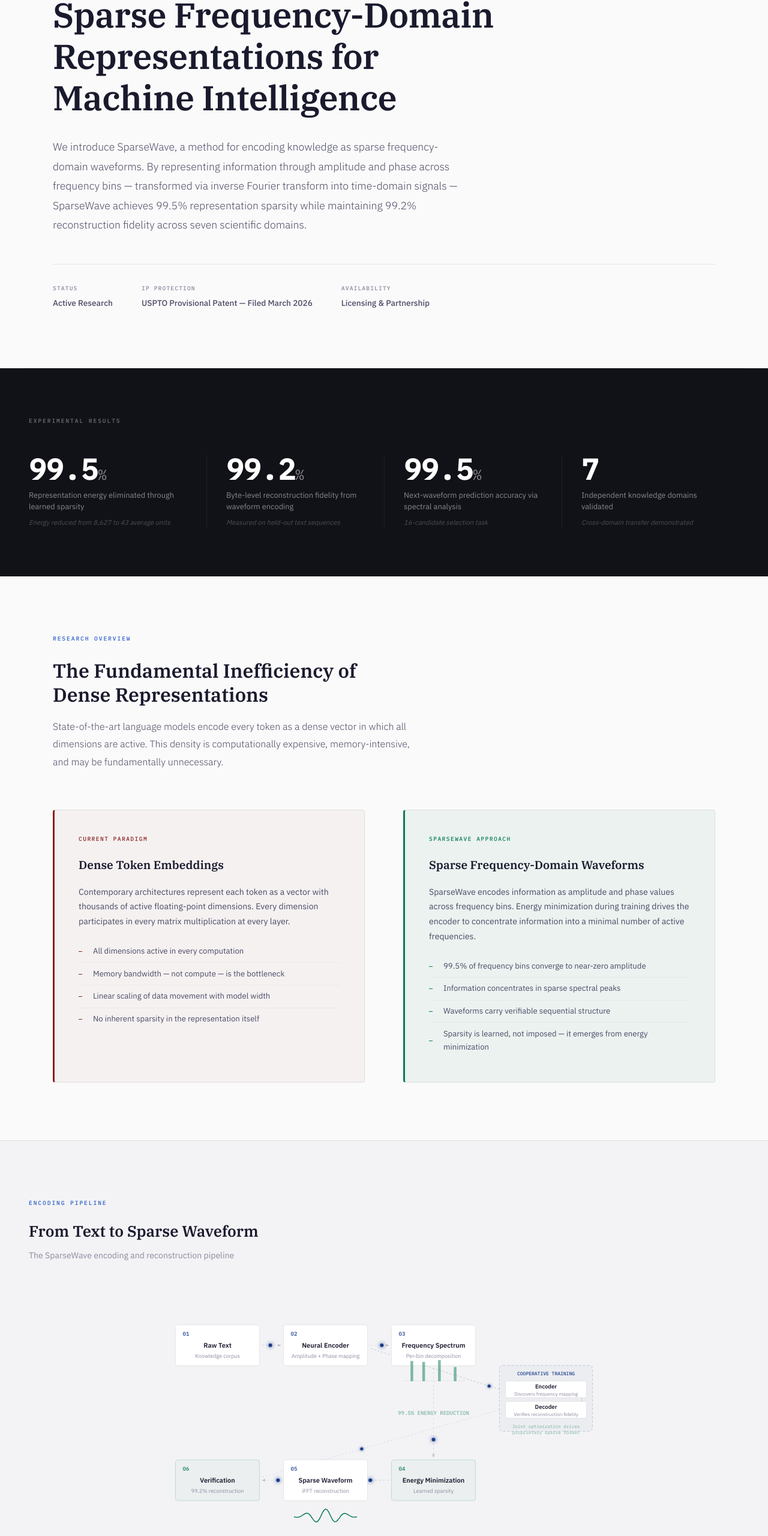
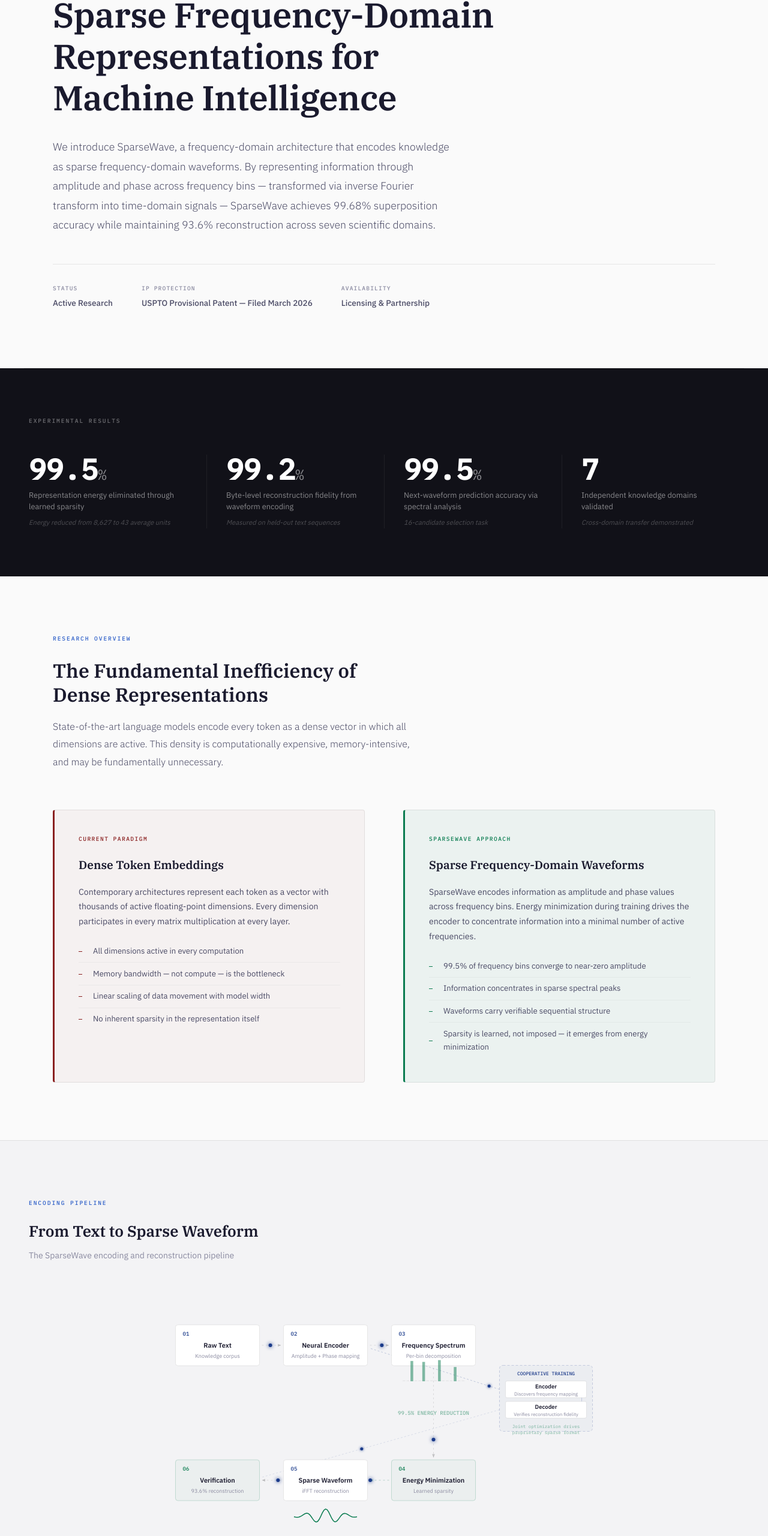
Before and after one commit to Drake-Chance/nfr-landing, a website: page index.html in a window 1280 px wide. Shown: the part 236-2797 px from the top of the page at 60% size. Drawn offline with Linux system fonts and the light colour scheme.

Commit message:
Update website: v21 superposition results — 10K docs, 93.6% accuracy, carrier architecture

```diff
--- a/index.html
+++ b/index.html
@@ -4,9 +4,9 @@
     <meta charset="UTF-8">
     <meta name="viewport" content="width=device-width, initial-scale=1.0">
     <title>SparseWave | Sparse Frequency-Domain Representations for Machine Intelligence</title>
-    <meta name="description" content="SparseWave introduces sparse frequency-domain waveform encoding for knowledge representation, achieving 99.5% representation sparsity with 99.2% reconstruction fidelity. Patent pending.">
+    <meta name="description" content="SparseWave encodes 10,000 documents as superimposed frequency-domain waveforms on shared carriers with 93.6% reconstruction. Novel carrier-tuning architecture for knowledge storage. Patent pending.">
     <meta property="og:title" content="SparseWave — Sparse Frequency-Domain Representations for AI">
-    <meta property="og:description" content="A novel method for encoding knowledge as sparse frequency-domain waveforms. 99.5% energy reduction. 99.2% reconstruction fidelity. Patent pending.">
+    <meta property="og:description" content="10,000 documents superimposed on shared carrier frequencies with 93.6% reconstruction. Novel frequency-domain architecture for AI knowledge storage. Patent pending.">
     <meta property="og:type" content="website">
     <meta property="og:url" content="https://sparsewave.com">
     <meta property="og:image" content="https://sparsewave.com/og-image.png">
@@ -585,10 +585,10 @@
         <div class="hero-label">SparseWave Research</div>
         <h1>Sparse Frequency-Domain Representations for Machine Intelligence</h1>
         <p class="hero-abstract">
-            We introduce SparseWave, a method for encoding knowledge as
+            We introduce SparseWave, a frequency-domain architecture that encodes knowledge as
             sparse frequency-domain waveforms. By representing information through amplitude and phase
             across frequency bins — transformed via inverse Fourier transform into time-domain signals —
-            SparseWave achieves 99.5% representation sparsity while maintaining 99.2% reconstruction fidelity
+            SparseWave achieves 99.68% superposition accuracy while maintaining 93.6% reconstruction
             across seven scientific domains.
         </p>
         <div class="hero-meta">
@@ -1171,7 +1171,7 @@
                     {x:cx-boxW/2,y:sy+g*2,l:'Frequency Spectrum',s:'Per-bin decomposition',i:'03',v:'spec'},
                     {x:cx-boxW/2,y:sy+g*3,l:'Energy Minimization',s:'Learned sparsity',i:'04',hi:true},
                     {x:cx-boxW/2,y:sy+g*4,l:'Sparse Waveform',s:'iFFT reconstruction',i:'05',v:'wave'},
-                    {x:cx-boxW/2,y:sy+g*5,l:'Verification',s:'99.2% reconstruction',i:'06',hi:true},
+                    {x:cx-boxW/2,y:sy+g*5,l:'Verification',s:'93.6% reconstruction',i:'06',hi:true},
                 ];
                 sideNode=null; // skip on narrow
             } else {
@@ -1185,7 +1185,7 @@
                     {x:mainLeft+(boxW+gX)*2,y:r1,l:'Frequency Spectrum',s:'Per-bin decomposition',i:'03',v:'spec'},
                     {x:mainLeft+(boxW+gX)*2,y:r2,l:'Energy Minimization',s:'Learned sparsity',i:'04',hi:true},
                     {x:mainLeft+boxW+gX,y:r2,l:'Sparse Waveform',s:'iFFT reconstruction',i:'05',v:'wave'},
-                    {x:mainLeft,y:r2,l:'Verification',s:'99.2% reconstruction',i:'06',hi:true},
+                    {x:mainLeft,y:r2,l:'Verification',s:'93.6% reconstruction',i:'06',hi:true},
                 ];
                 // Side node - Cooperative Training
                 sideNode={
```
